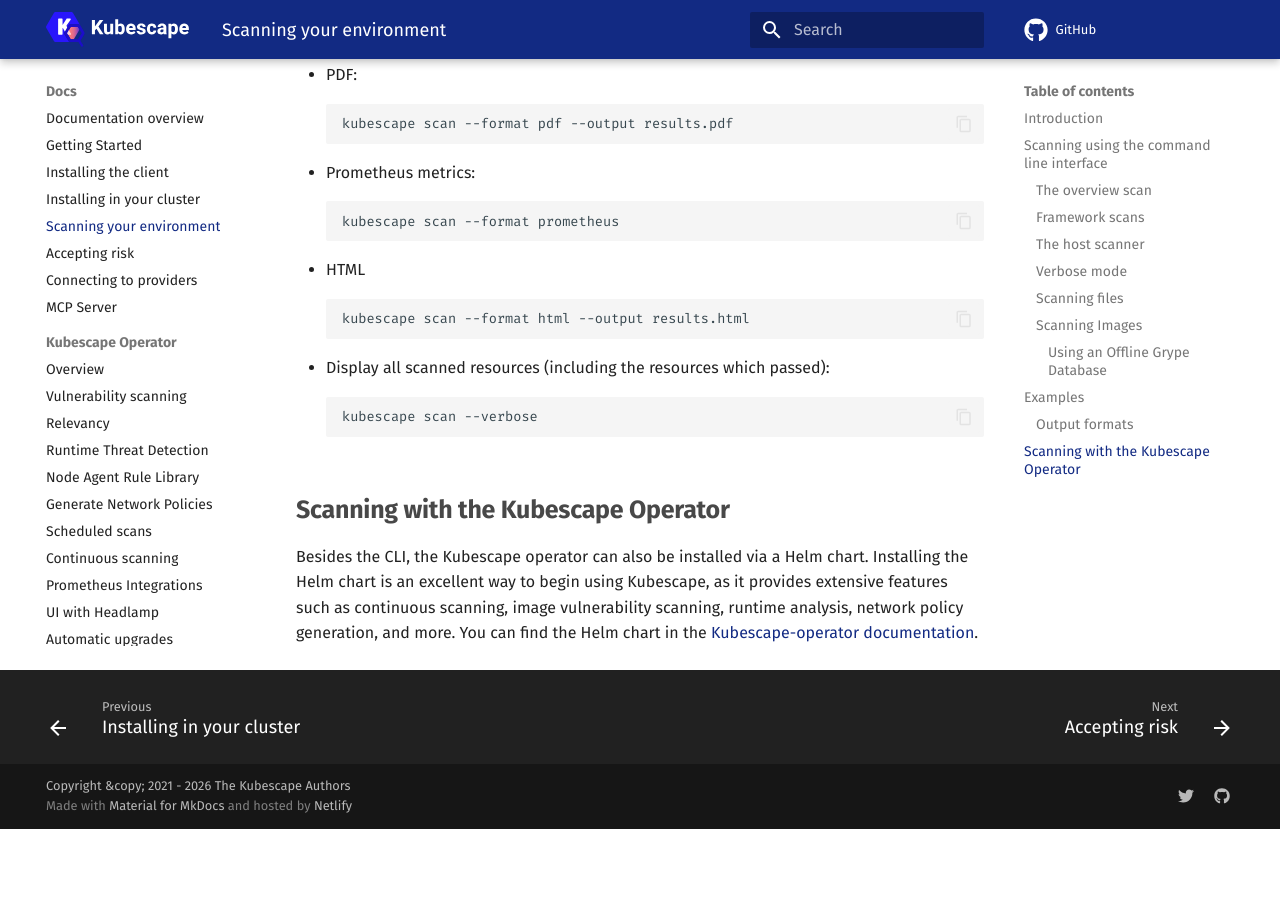
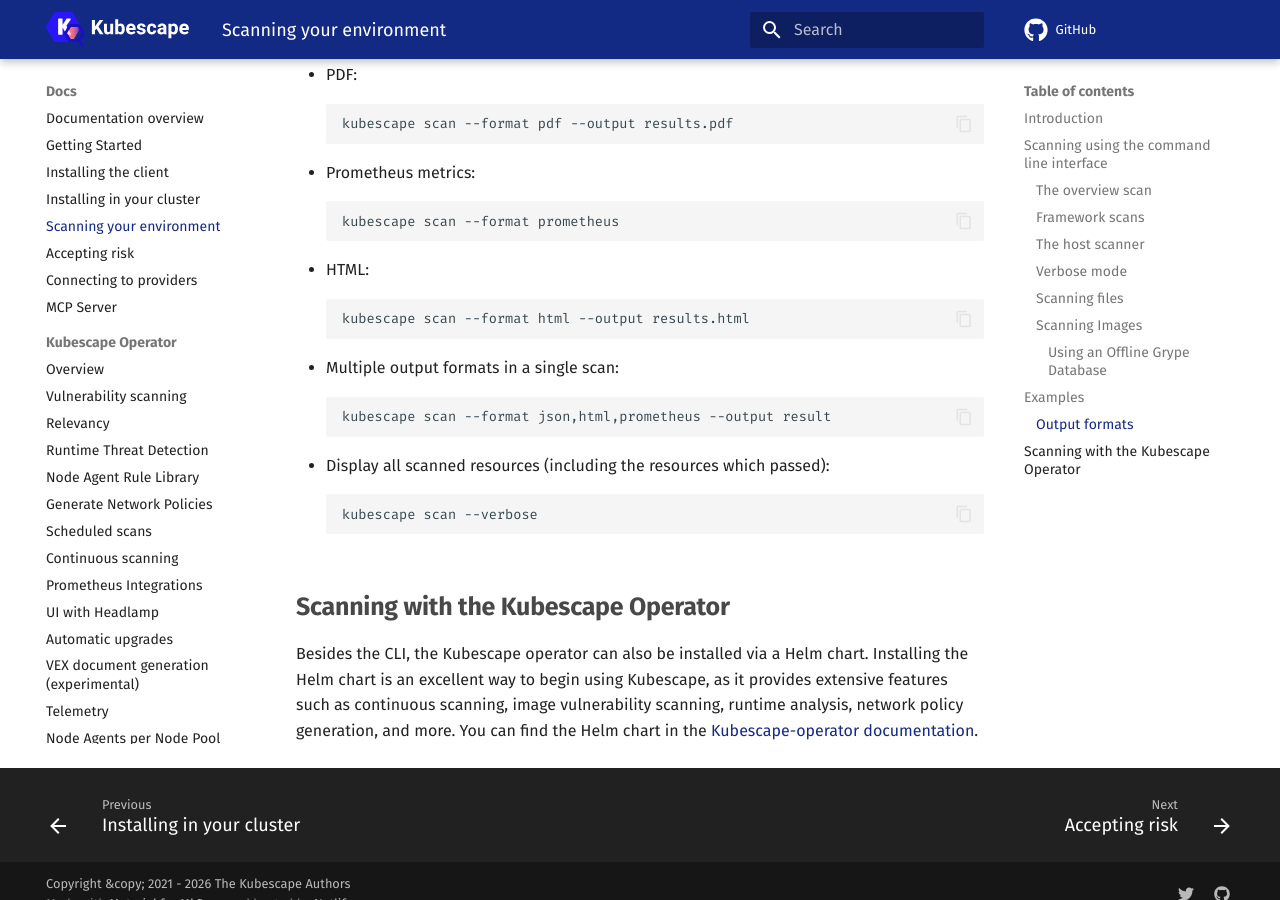
Before and after one commit to kubescape/kubescape.io, an MkDocs documentation site: the page built from docs/docs/scanning.md, in a window 1280 px wide and 900 px high, scrolled down 4369 px. Built offline with MkDocs 1.6.1 and Material for MkDocs 9.7.7, drawn with Linux system fonts in a browser that asks for light colours; comment, search, counter and statistics services are not loaded; before the commit the page ends 5198 px from its top, so only the background shows below that.

Commit message:
doc: multiple output format in a single scan
Signed-off-by: Mujib Ahasan <ahasanmujib8@gmail.com>

````diff
--- a/docs/docs/scanning.md
+++ b/docs/docs/scanning.md
@@ -187,10 +187,16 @@
     kubescape scan --format prometheus
     ```
 
-* HTML
+* HTML:
 
     ```sh
     kubescape scan --format html --output results.html
+    ```
+
+* Multiple output formats in a single scan:
+
+    ```sh
+    kubescape scan --format json,html,prometheus --output result
     ```
 
 * Display all scanned resources (including the resources which passed):
````
